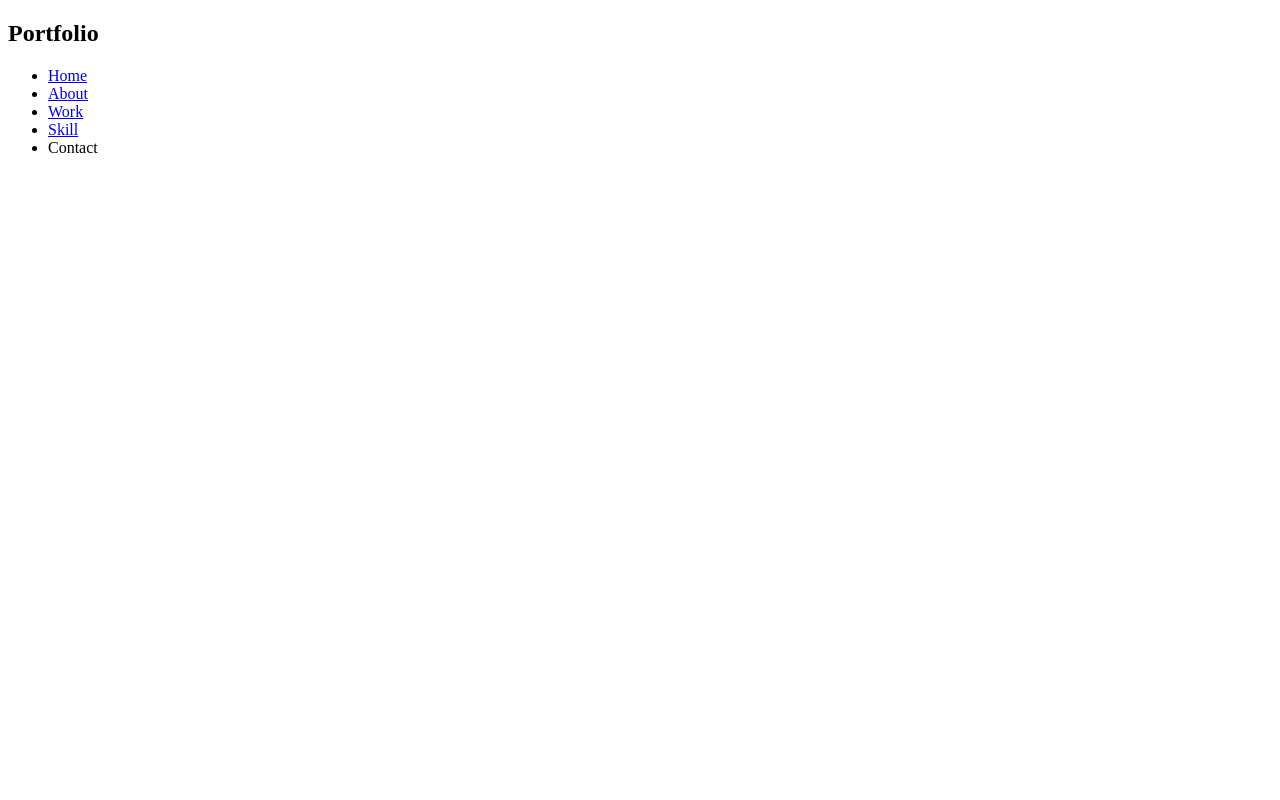
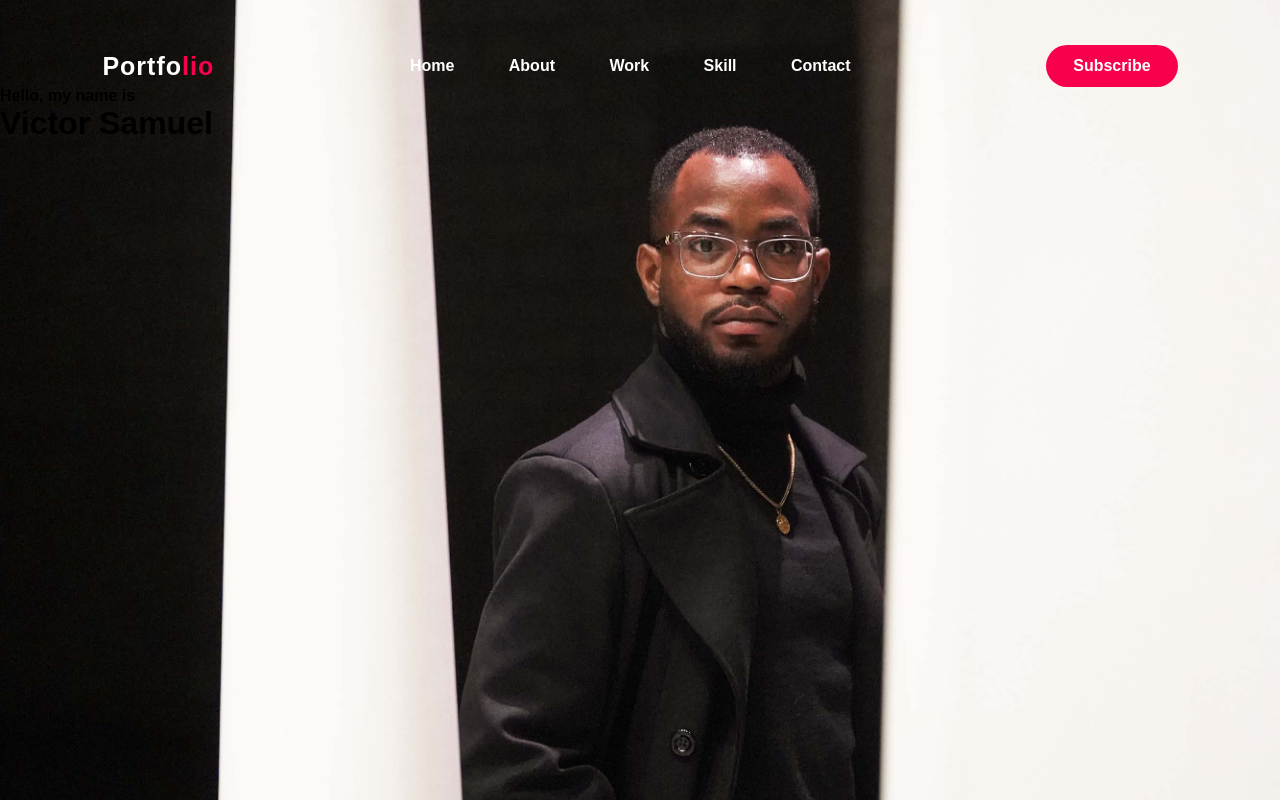
Before and after one commit to VictorSamuel-dev/My_Portfolio, a plain HTML site: page index.html in a window 1280 px wide. Drawn offline with Linux system fonts and the light colour scheme; files that its build step writes are made by us from their sources.

Commit message:
updated css file and html

```diff
--- a/assets/css/style.css
+++ b/assets/css/style.css
@@ -1,6 +1,59 @@
-{
+*{
     padding: 0;
     margin: 0;
     font-family: 'Josefin Sans', sans-serif;
     box-sizing: border-box;
 }
+.hero{
+    height: 100vh;
+    width: 100%;
+    background-image: url(../images/background2.JPG);
+    background-size: cover;
+    background-position: right;
+}
+nav{
+    display: flex;
+    align-items: center;
+    justify-content: space-between;
+    padding-top: 45px;
+    padding-left: 8%;
+    padding-right: 8%;
+}
+.logo{
+    color: white;
+    font-size: 25px;
+    letter-spacing: 1px;
+    cursor: pointer;
+}
+span{
+    color: #f9004d;
+}
+nav ul li{
+    list-style-type: none;
+    display: inline-block;
+    padding: 10px 25px;
+}
+nav ul li a{
+    color: white;
+    text-decoration: none;
+    font-weight: bold;
+    text-transform: capitalize;
+}
+nav ul li a:hover{
+    color: #f9004d;
+    transition: .4s;
+}
+.btn{
+    background-color: #f9004d;
+    color: white;
+    text-decoration: none;
+    border: 2px solid transparent;
+    font-weight: bold;
+    padding: 10px 25px;
+    border-radius: 30px;
+    transform: .4s;
+}
+.btn:hover{
+    transform: scale(1.2);
+
+}
--- a/index.html
+++ b/index.html
@@ -2,12 +2,12 @@
 <html lang="en">
 <head>
    <title>Portfolio website</title>
-   <link rel="stylesheet" type="text/css" href="css/style.css">
+   <link rel="stylesheet" type="text/css" href="assets/css/style.css">
 
    <link rel="preconnect" href="https://fonts.gstatic.com">
-   <link href="https://fonts.googleapis.com/css2?family+Josefin+Sans:ital,wght@,100;0,200;0,300;0,400;0,500;0,600;0;700;1,100;1,200;1,300;1,400;1,500;1,600;1,700&display=swap" rel="stylesheet">
+   <link href="https://fonts.googleapis.com/css2?family+Josefin+Sans:ital,wght@0,100;0,200;0,300;0,400;0,500;0,600;0;700;1,100;1,200;1,300;1,400;1,500;1,600;1,700&display=swap" rel="stylesheet">
 
-   <link <link rel="stylesheet" href="https://cdnjs.cloudflare.com/ajax/libs/font-awesome/6.4.2/css/all.min.css" integrity="sha512-z3gLpd7yknf1YoNbCzqRKc4qyor8gaKU1qmn+CShxbuBusANI9QpRohGBreCFkKxLhei6S9CQXFEbbKuqLg0DA==" crossorigin="anonymous" referrerpolicy="no-referrer" />
+   <link rel="stylesheet" href="https://cdnjs.cloudflare.com/ajax/libs/font-awesome/6.4.2/css/all.min.css" integrity="sha512-z3gLpd7yknf1YoNbCzqRKc4qyor8gaKU1qmn+CShxbuBusANI9QpRohGBreCFkKxLhei6S9CQXFEbbKuqLg0DA==" crossorigin="anonymous" referrerpolicy="no-referrer" />
 
 </head>
 <body>
@@ -15,15 +15,21 @@
 
    <div class="hero">
       <nav>
-         <h2 class="logo">Portfolio</h2>
+         <h2 class="logo">Portfo<span>lio</span></h2>
          <ul>
             <li><a href="#">Home</a></li>
             <li><a href="#">About</a></li>
             <li><a href="#">Work</a></li>
             <li><a href="#">Skill</a></li>
-            <li><a href="#"></a>Contact</li>
+            <li><a href="#">Contact</a></li>
          </ul>
+         <a href="#" class="btn">Subscribe</a>
       </nav>
+
+      <div class="Content">
+         <h4>Hello, my name is</h4>
+         <h1>Victor Samuel</h1>
+      </div>
    </div>
 
 </body>
```
Also changed, not shown: assets/images/background.jpg (added), assets/images/background1.JPG (added), assets/images/background2.JPG (added), assets/images/background3.jpg (added).
